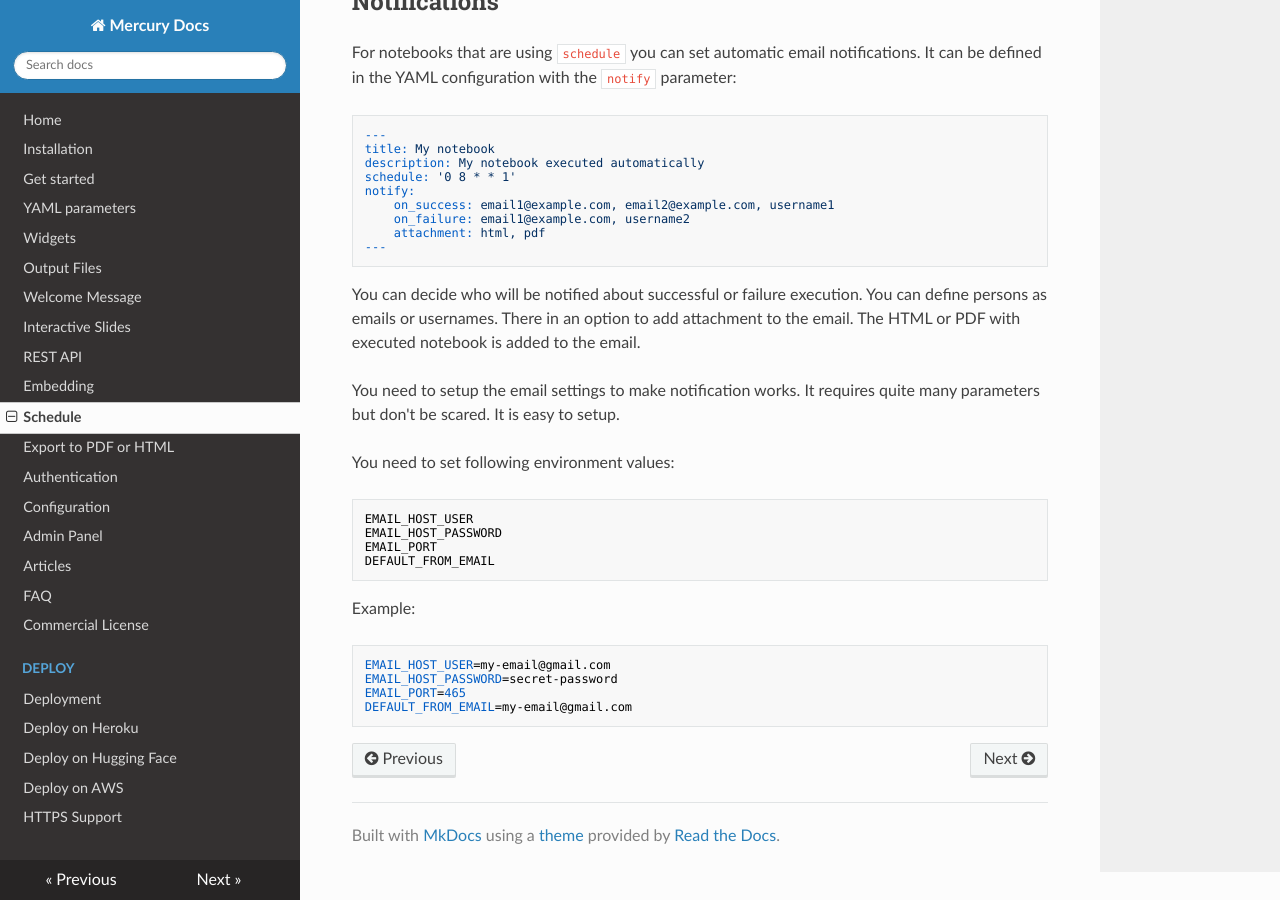
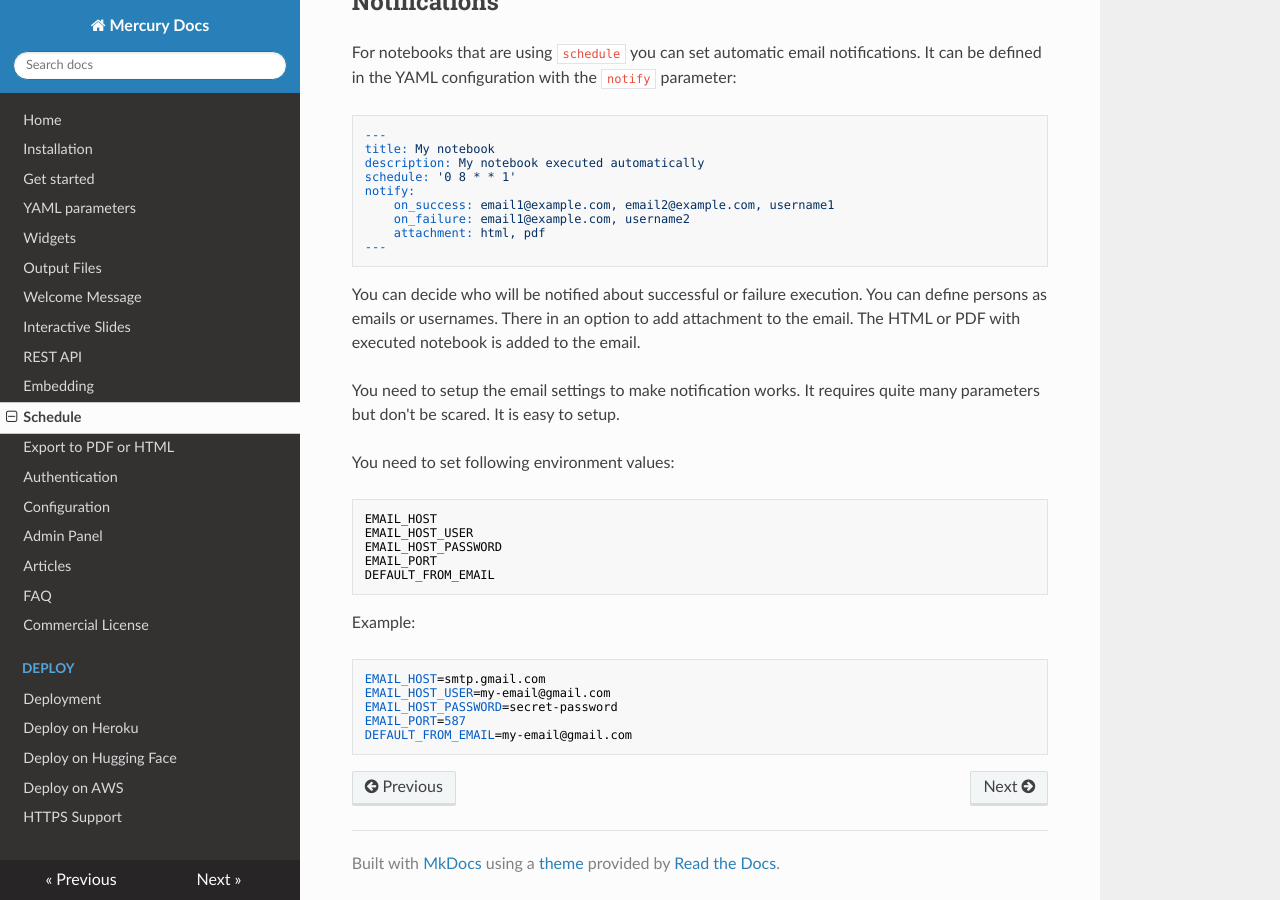
Before and after one commit to mljar/mercury, an MkDocs documentation site: the page built from docs/schedule.md, in a window 1280 px wide and 900 px high, scrolled down 664 px. Built offline with MkDocs 1.6.1, drawn with Linux system fonts in a browser that asks for light colours; nearby versions of some CDN libraries.

Commit message:
fix typo in email settings (#113)

````diff
--- a/docker-compose-pro.yml
+++ b/docker-compose-pro.yml
@@ -49,6 +49,11 @@ services:
             SECRET_KEY: ${SECRET_KEY}
             ALLOWED_HOSTS: ${ALLOWED_HOSTS}
             WELCOME: ${WELCOME}
+            EMAIL_HOST: ${EMAIL_HOST}
+            EMAIL_HOST_USER: ${EMAIL_HOST_USER}
+            EMAIL_HOST_PASSWORD: ${EMAIL_HOST_PASSWORD}
+            EMAIL_PORT: ${EMAIL_PORT}
+            DEFAULT_FROM_EMAIL: ${DEFAULT_FROM_EMAIL}
 
 volumes:
     static_volume: {}
--- a/docker-compose.yml
+++ b/docker-compose.yml
@@ -36,7 +36,11 @@ services:
             SECRET_KEY: ${SECRET_KEY}
             ALLOWED_HOSTS: ${ALLOWED_HOSTS}
             WELCOME: ${WELCOME}
-
+            EMAIL_HOST: ${EMAIL_HOST}
+            EMAIL_HOST_USER: ${EMAIL_HOST_USER}
+            EMAIL_HOST_PASSWORD: ${EMAIL_HOST_PASSWORD}
+            EMAIL_PORT: ${EMAIL_PORT}
+            DEFAULT_FROM_EMAIL: ${DEFAULT_FROM_EMAIL}
 volumes:
     static_volume: {}
     media_volume: {}
--- a/docs/schedule.md
+++ b/docs/schedule.md
@@ -44,6 +44,7 @@ You need to setup the email settings to make notification works. It requires qui
 You need to set following environment values:
 
 ```
+EMAIL_HOST
 EMAIL_HOST_USER
 EMAIL_HOST_PASSWORD
 EMAIL_PORT
@@ -54,8 +55,9 @@ DEFAULT_FROM_EMAIL
 Example:
 
 ```
+EMAIL_HOST=smtp.gmail.com
 EMAIL_HOST_USER=my-email@gmail.com
 EMAIL_HOST_PASSWORD=secret-password
-EMAIL_PORT=465
+EMAIL_PORT=587
 DEFAULT_FROM_EMAIL=my-email@gmail.com
 ```
````
Also changed, not shown: 1 other file.
